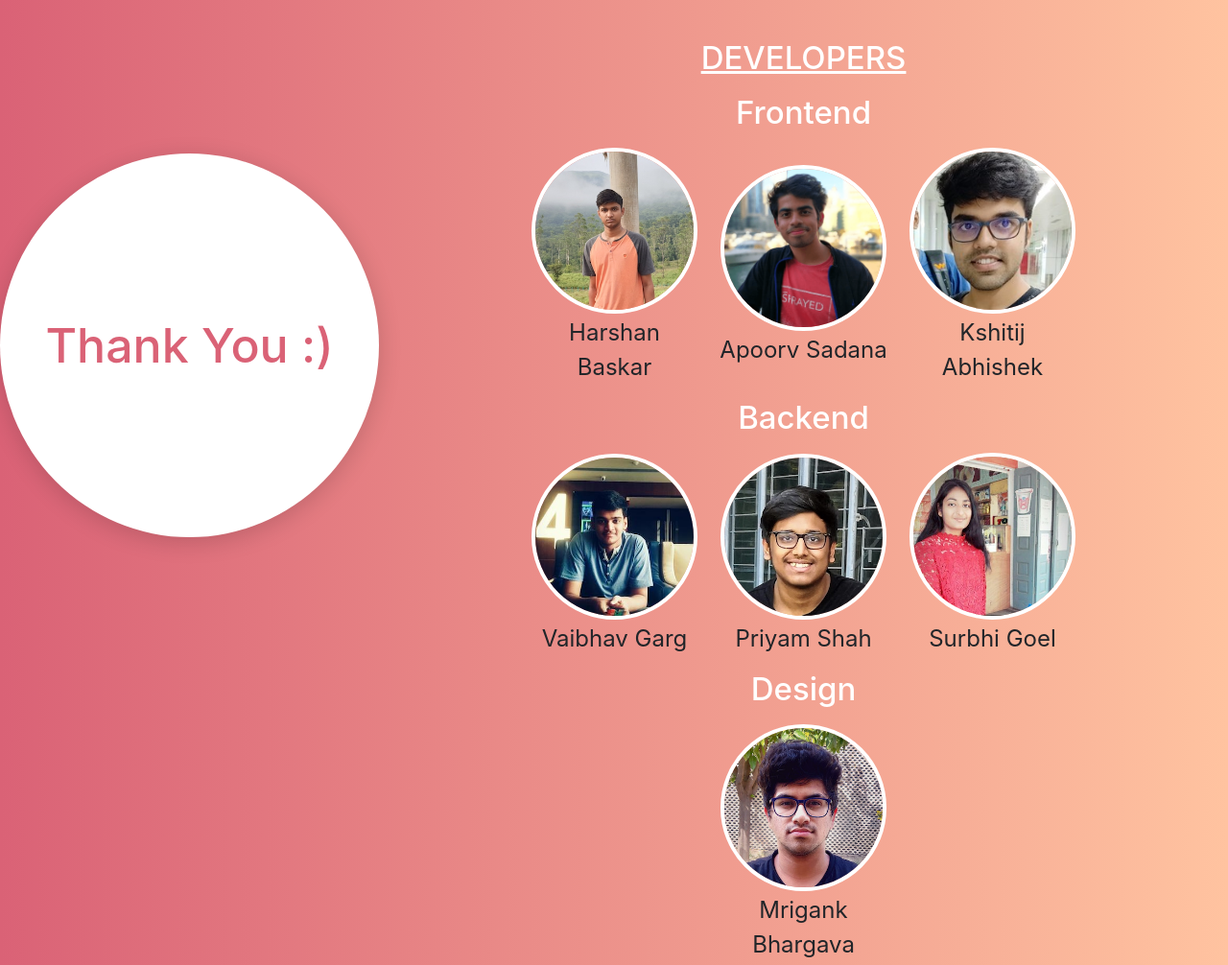
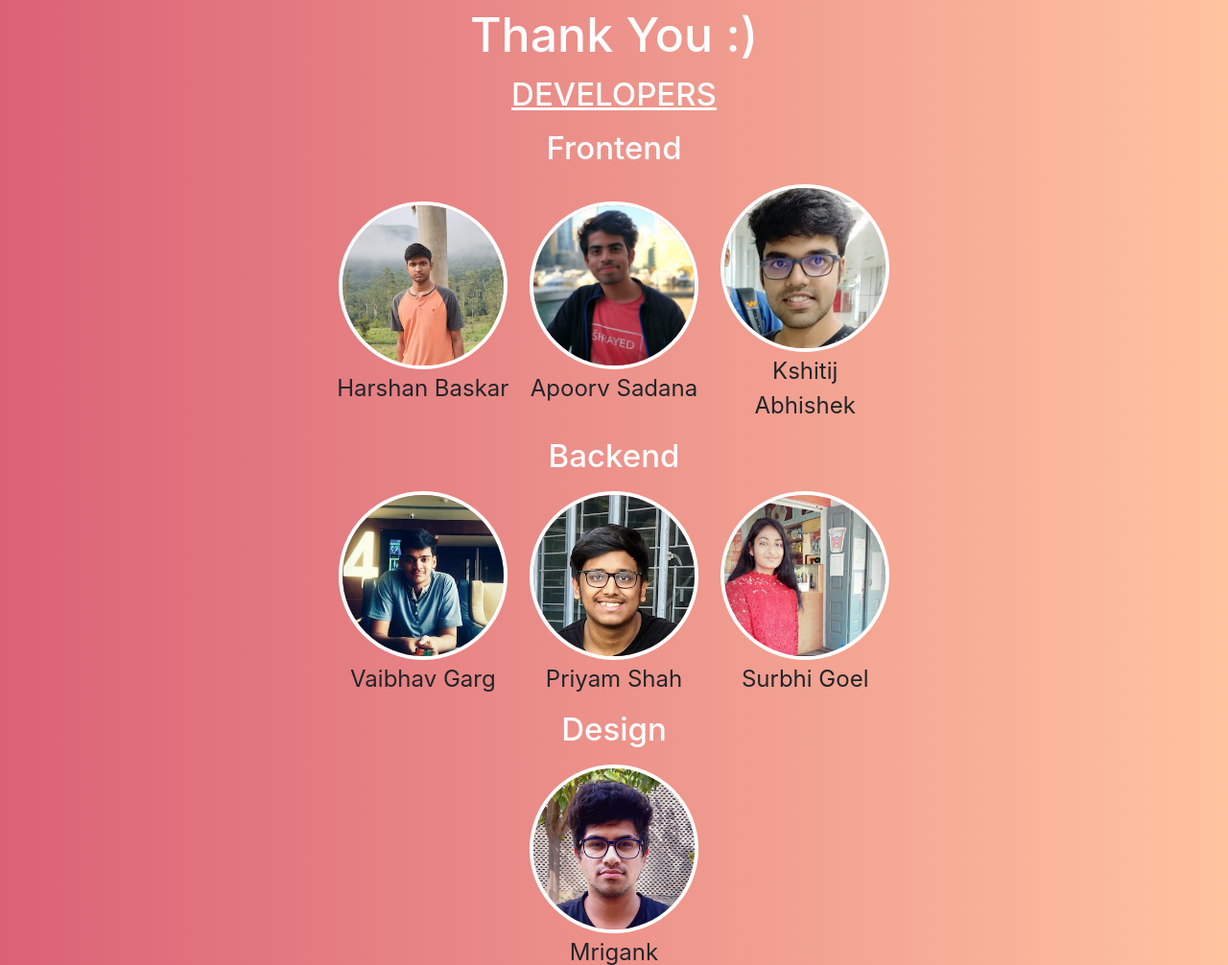
Before and after one commit to ayushjain1144/MSP-Recruitment-Web-Portal, a Django app: page /logout/ in a window 1280 px wide. Shown: the part 76-1082 px from the top of the page at 96% size. Run offline with Django 3.2, Linux system fonts and the light colour scheme; some libraries are stand-ins or nearby versions.

Commit message:
Update thankYou.css

```diff
--- a/test_portal/static/FINISH/thankYou.css
+++ b/test_portal/static/FINISH/thankYou.css
@@ -2,19 +2,16 @@
     margin: auto;
     height: 400px;
     width: 400px;
-    border-radius: 50%;
-    background-color: white;
     display: flex;
     align-items: center;
     justify-content: center;
     font-weight: 500;
     font-size: 50px;
-    box-shadow: 0 5px 25px 0 rgba(0, 0, 0, 0.16);
 }
 
 .thankYouCircle .text {
     /* background: -webkit-linear-gradient(rgb(218, 98, 118), #ffc3a0); */
-    color: rgb(218, 98, 118);
+    color: white; /* rgb(218, 98, 118); */
 }
 
 .thankYouDeck {
@@ -22,7 +19,7 @@
     width: 100%;
     position: absolute;
     display: flex;
-    flex-direction: row;
+    flex-direction: column;
     justify-content: center;
     align-items: center;
 }
```
